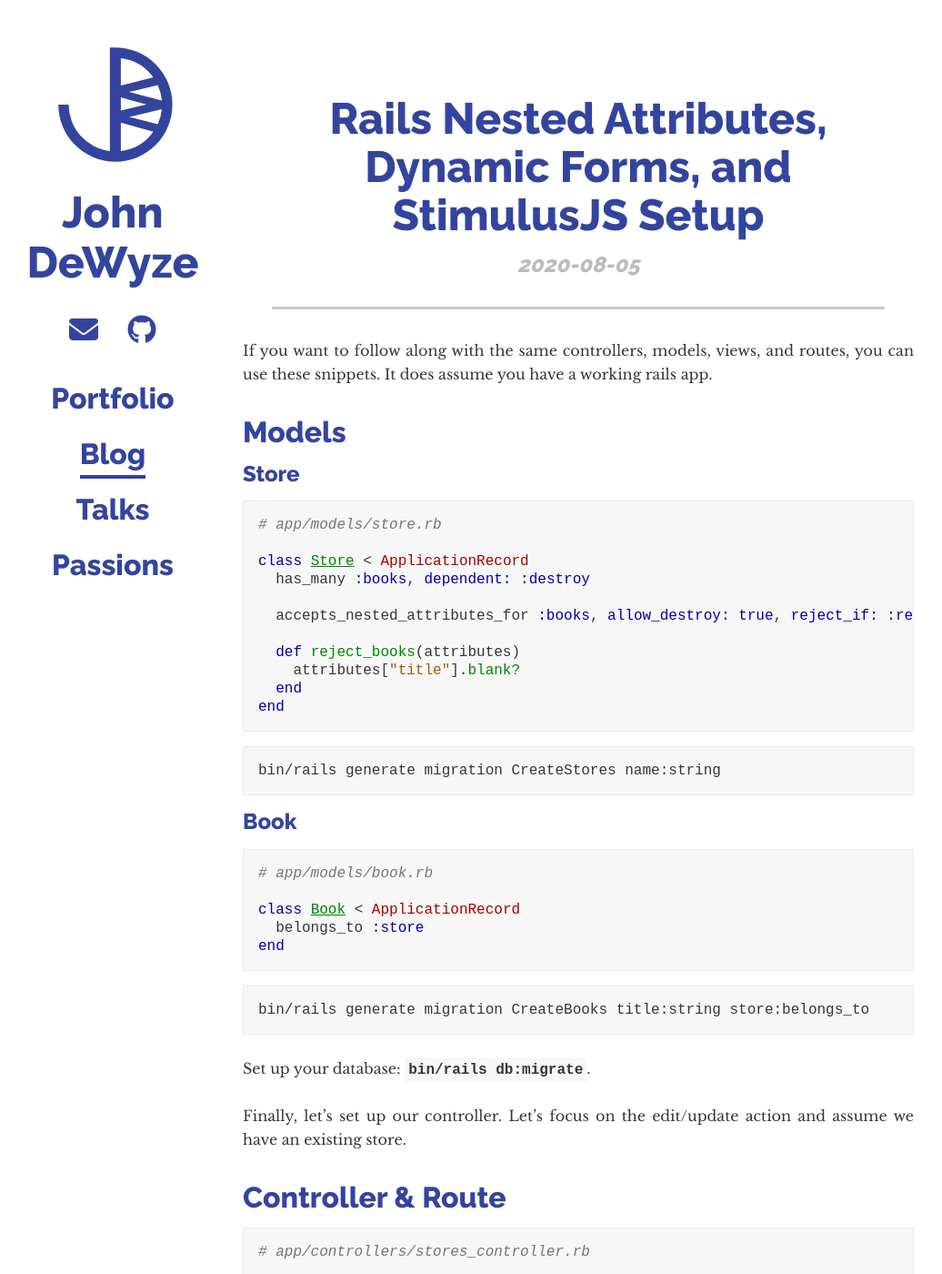
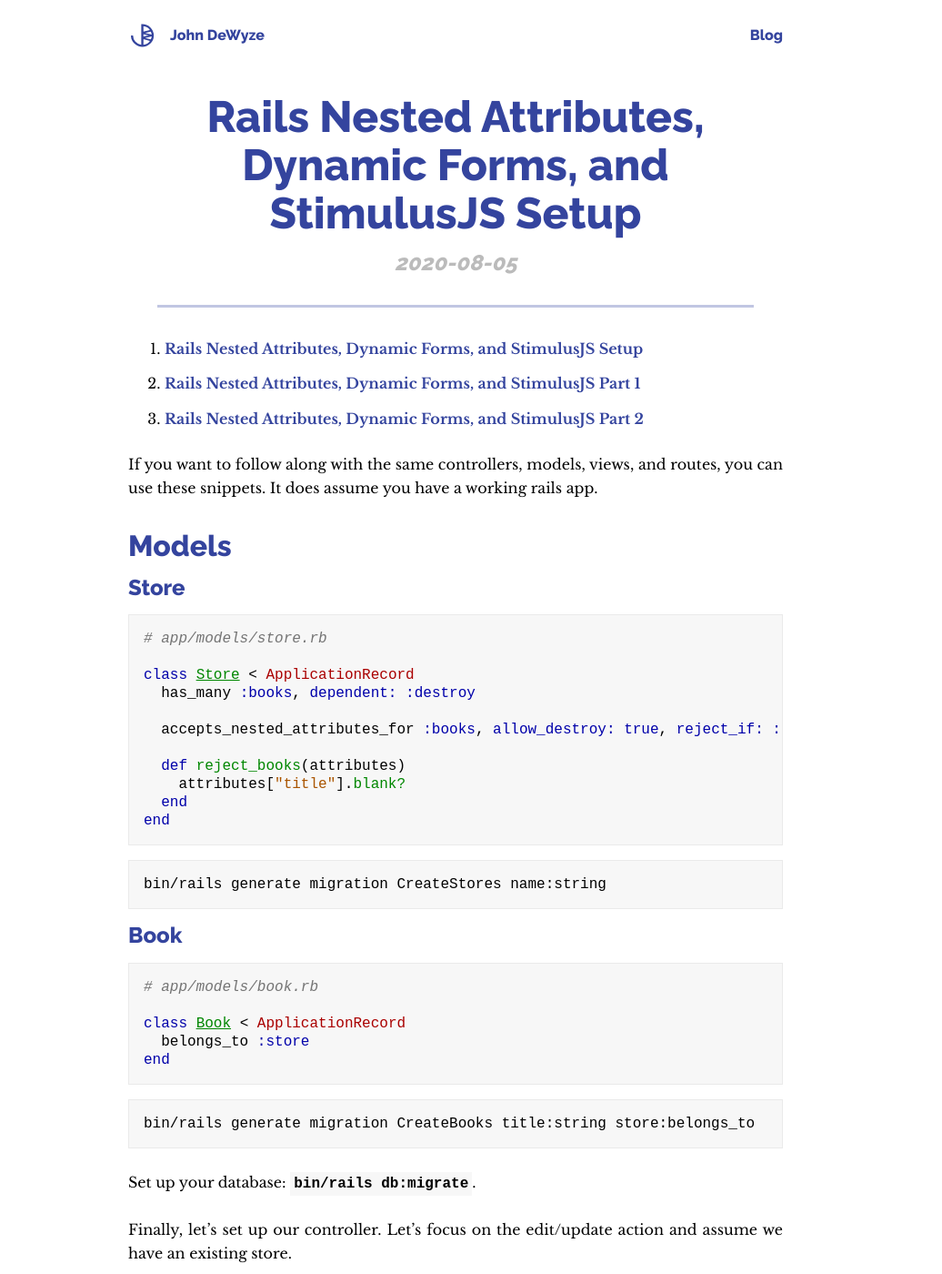
Before and after one commit to dewyze/dewyze.github.io, a Jekyll site: the page built from _posts/2020-08-05-rails-nested-attributes-dynamic-forms-and-stimulus-js-setup.md, in a window 1280 px wide and 1400 px high. Shown: the whole window at 91% size, without its empty margins (139-1175 px from the left). Built offline with Jekyll 4.4.1, drawn with Linux system fonts in a browser that asks for light colours; nearby versions of some CDN libraries.

Commit message:
Add blog nav back, add part links to each post

```diff
--- /dev/null
+++ b/_includes/top_nav.html
@@ -0,0 +1,9 @@
+<nav class="nav--top nav__menu--horizontal">
+  <a class="nav__item--top" href="/">{% include logo.html %}</a>
+  <a href="/" class="nav__item--top nav__link"
+    ><h4 class="blue_underline--hover blue_underline--small">John DeWyze</h4></a
+  >
+  <a href="/blog" class="nav__item--top nav__link nav__item--right"
+    ><h4 class="blue_underline--hover blue_underline--small">Blog</h4></a
+  >
+</nav>
--- /dev/null
+++ b/_layouts/blog.html
@@ -0,0 +1,9 @@
+<head>
+  {% include head.html %}
+</head>
+<body>
+  <a name="top"></a>
+  <div class="wrapper--blog">
+    {% include top_nav.html %} {{ content }}
+  </div>
+</body>
--- a/_layouts/post.html
+++ b/_layouts/post.html
@@ -1,5 +1,5 @@
 ---
-layout: default
+layout: blog
 ---
 
 <article class="blog blog--post">
--- a/_posts/2020-08-05-rails-nested-attributes-dynamic-forms-and-stimulus-js-setup.md
+++ b/_posts/2020-08-05-rails-nested-attributes-dynamic-forms-and-stimulus-js-setup.md
@@ -6,6 +6,10 @@ permalink: "/blog/rails-nested-attributes-dynamic-forms-and-stimulus-js-setup"
 tags: rails stimulus frontend
 exclude_from_feed: true
 ---
+
+1. [Rails Nested Attributes, Dynamic Forms, and StimulusJS Setup](/blog/rails-nested-attributes-dynamic-forms-and-stimulus-js-setup)
+1. [Rails Nested Attributes, Dynamic Forms, and StimulusJS Part 1](/blog/rails-nested-attributes-dynamic-forms-and-stimulus-js-part-1)
+1. [Rails Nested Attributes, Dynamic Forms, and StimulusJS Part 2](/blog/rails-nested-attributes-dynamic-forms-and-stimulus-js-part-2)
 
 If you want to follow along with the same controllers, models, views, and
 routes, you can use these snippets. It does assume you have a working rails app.
--- a/_scss/_nav.scss
+++ b/_scss/_nav.scss
@@ -19,6 +19,22 @@ nav {
     position: -webkit-sticky;
     position: sticky;
     top: 0;
+  }
+}
+
+.nav--top {
+  padding: 0px;
+  margin-top: 1rem;
+  height: 30px;
+  width: 100%;
+  display: flex;
+  box-sizing: border-box;
+
+  .nav__logo {
+    fill: $blue;
+    height: 1.875rem;
+    width: unset;
+    margin-right: 1rem;
   }
 }
 
--- a/blog/index.html
+++ b/blog/index.html
@@ -1,5 +1,5 @@
 ---
-layout: default
+layout: blog
 ---
 
 <div class="blog listings">
```
Also changed, not shown: _posts/2020-08-05-rails-nested-attributes-dynamic-forms-and-stimulus-js-part-1.md (+4 -0 lines), _posts/2020-08-05-rails-nested-attributes-dynamic-forms-and-stimulus-js-part-2.md (+4 -0 lines).
